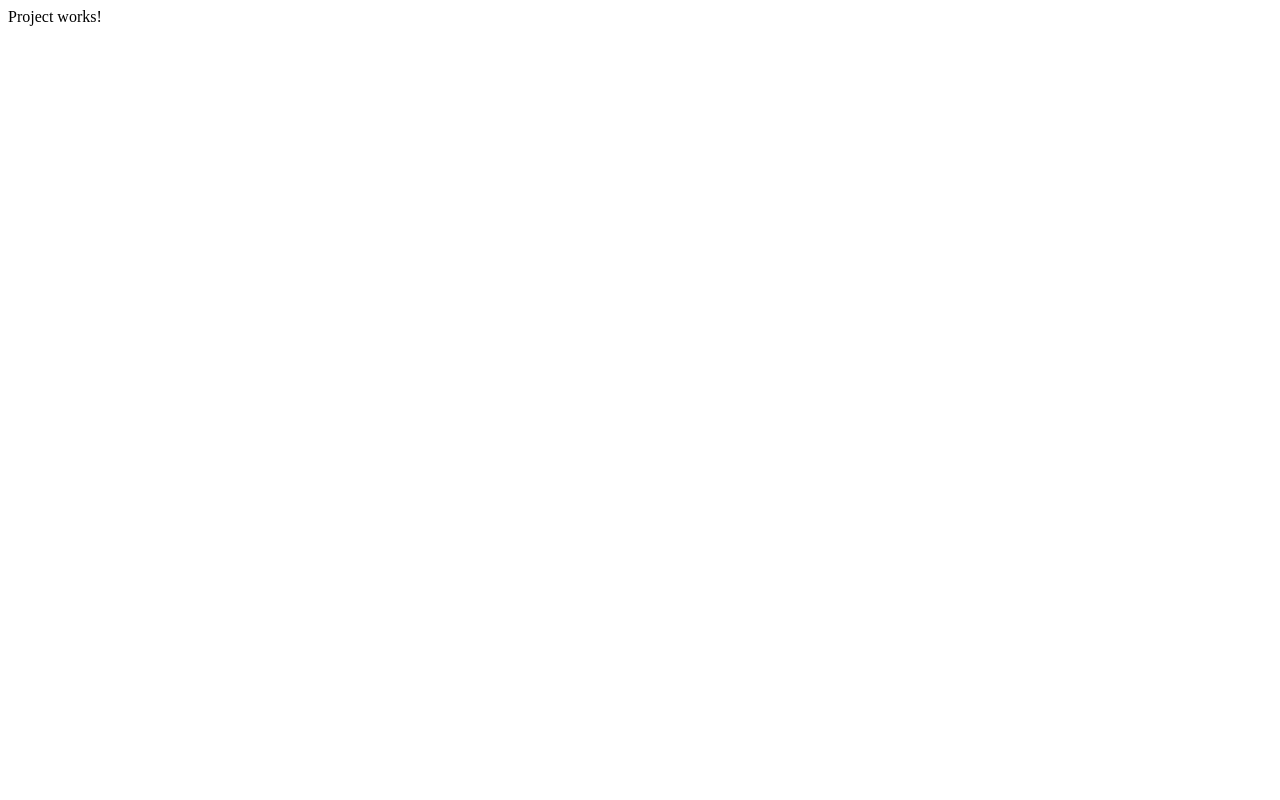
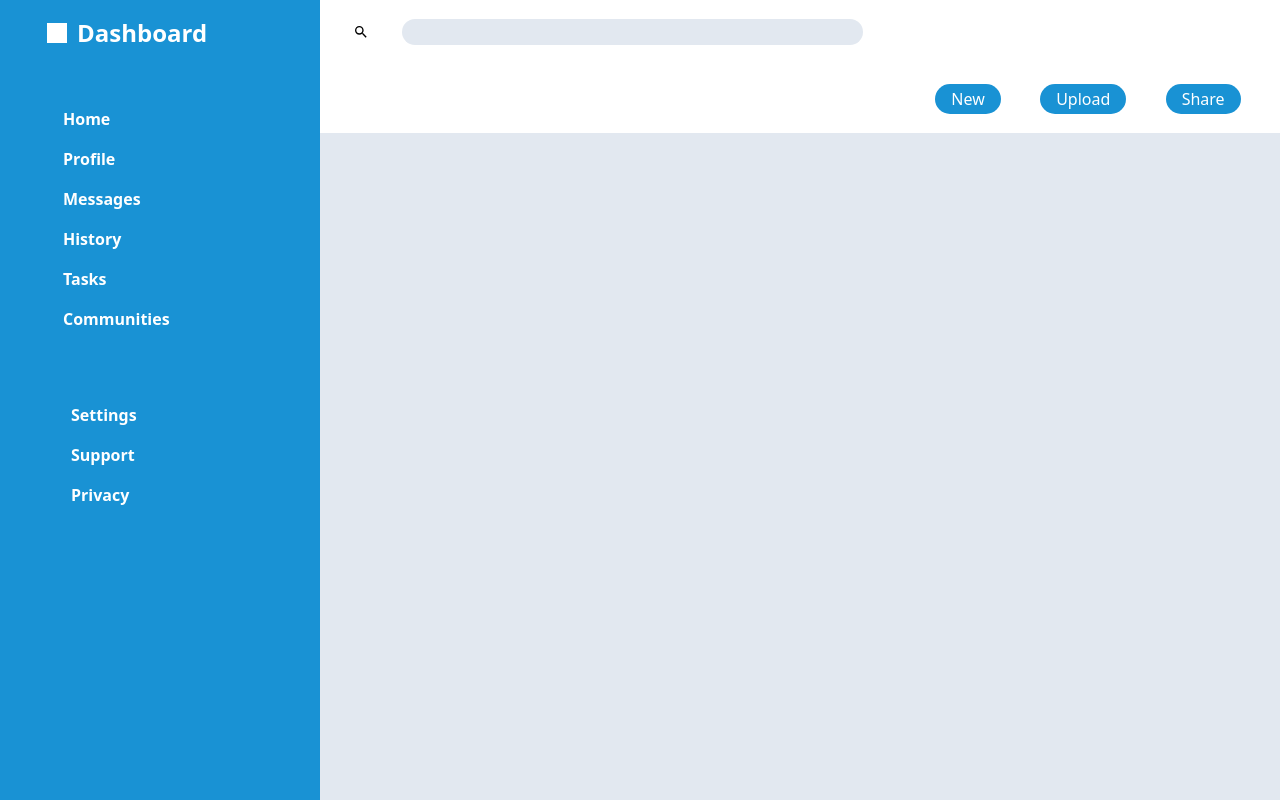
Before and after one commit to SuryaPrakash19/OdinProject-Admin_Dashboard, a plain HTML site: page index.html in a window 1280 px wide. Drawn offline with Linux system fonts and the light colour scheme.

Commit message:
Side Nav added

```diff
--- a/index.html
+++ b/index.html
@@ -9,7 +9,48 @@
 </head>
 
 <body>
-    Project works!
+    <div class="sidenav">
+        <div class="logo">
+            <div class="box"></div>
+            <div class="">Dashboard</div>
+        </div>
+        <div class="navcontent">
+            <ul>
+                <li>Home</li>
+                <li>Profile</li>
+                <li>Messages</li>
+                <li>History</li>
+                <li>Tasks</li>
+                <li>Communities</li>
+            </ul>
+        </div>
+        <div class="actions">
+            <ul>
+                <li>Settings</li>
+                <li>Support</li>
+                <li>Privacy</li>
+            </ul>
+        </div>
+    </div>
+    <div class="main">
+        <header class="header">
+            <div class="search">
+                <div class="searchicon">
+                    <svg xmlns="http://www.w3.org/2000/svg" viewBox="0 0 24 24">
+                        <title>magnify</title>
+                        <path
+                            d="M9.5,3A6.5,6.5 0 0,1 16,9.5C16,11.11 15.41,12.59 14.44,13.73L14.71,14H15.5L20.5,19L19,20.5L14,15.5V14.71L13.73,14.44C12.59,15.41 11.11,16 9.5,16A6.5,6.5 0 0,1 3,9.5A6.5,6.5 0 0,1 9.5,3M9.5,5C7,5 5,7 5,9.5C5,12 7,14 9.5,14C12,14 14,12 14,9.5C14,7 12,5 9.5,5Z" />
+                    </svg>
+
+                </div>
+                <input type="text" name="searchbar" class="searchinput" id="searchbar">
+            </div>
+            <div class="profile"></div>
+            <div class="intro"></div>
+            <div class="actionbuttons"><button>New</button><button>Upload</button><button>Share</button></div>
+        </header>
+        <section class="content"></section>
+    </div>
     <script src="main.js"></script>
 </body>
 
--- a/style.css
+++ b/style.css
@@ -0,0 +1,134 @@
+@import url("https://fonts.googleapis.com/css2?family=Roboto&display=swap");
+
+/*
+  Josh's Custom CSS Reset
+  https://www.joshwcomeau.com/css/custom-css-reset/
+*/
+*,
+*::before,
+*::after {
+  box-sizing: border-box;
+  font-family: system-ui, -apple-system, BlinkMacSystemFont, "Segoe UI", Roboto,
+    Oxygen, Ubuntu, Cantarell, "Open Sans", "Helvetica Neue", sans-serif;
+}
+* {
+  margin: 0;
+}
+body {
+  line-height: 1.5;
+  -webkit-font-smoothing: antialiased;
+}
+ul {
+  list-style-type: none;
+}
+img,
+picture,
+video,
+canvas,
+svg {
+  display: block;
+  max-width: 100%;
+}
+input,
+button,
+textarea,
+select {
+  font: inherit;
+}
+p,
+h1,
+h2,
+h3,
+h4,
+h5,
+h6 {
+  overflow-wrap: break-word;
+}
+#root,
+#__next {
+  isolation: isolate;
+}
+body {
+  height: 100vh;
+  display: grid;
+  grid-template-columns: 1fr 3fr;
+}
+
+.sidenav {
+  padding: 15px;
+  color: white;
+  background-color: #1992d4;
+  display: flex;
+  flex-direction: column;
+  gap: 3rem;
+  font-weight: 600;
+}
+.logo > .box {
+  width: 20px;
+  height: 20px;
+  background-color: white;
+}
+.logo {
+  font-size: 1.5rem;
+  display: flex;
+  gap: 10px;
+  align-items: center;
+  padding-left: 2rem;
+}
+.actions,
+li {
+  padding: 0.5rem;
+}
+li:hover {
+  border: 1px solid blue;
+}
+.main {
+  display: grid;
+  grid-template-rows: 1fr 5fr;
+}
+
+.header {
+  display: grid;
+  grid-template-columns: 3fr 2fr;
+  grid-template-rows: 1fr 2 fr;
+  place-items: center;
+}
+button {
+  background-color: #1992d4;
+  border: none;
+  border-radius: 1rem;
+  padding: 0.2rem 1rem;
+  color: white;
+}
+.actionbuttons {
+  display: flex;
+  justify-content: space-evenly;
+  width: 100%;
+  & > button:hover {
+    border: 1px solid blue;
+  }
+}
+
+.search {
+  width: 100%;
+  display: flex;
+  flex-direction: row;
+  justify-content: space-evenly;
+  align-items: center;
+  & > :hover,
+  & > :focus-visible {
+    border: 1px grey solid;
+  }
+}
+.searchicon {
+  width: 1rem;
+}
+.searchinput {
+  min-width: 80%;
+  border-radius: 1rem;
+  border: none;
+  background-color: #e2e8f0;
+}
+.content {
+  background-color: #e2e8f0;
+}
```
